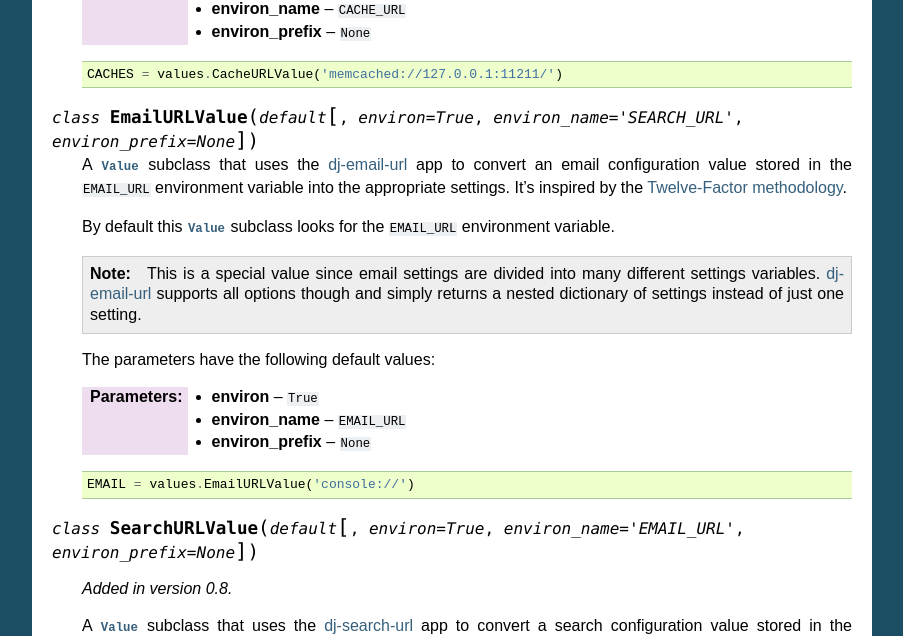
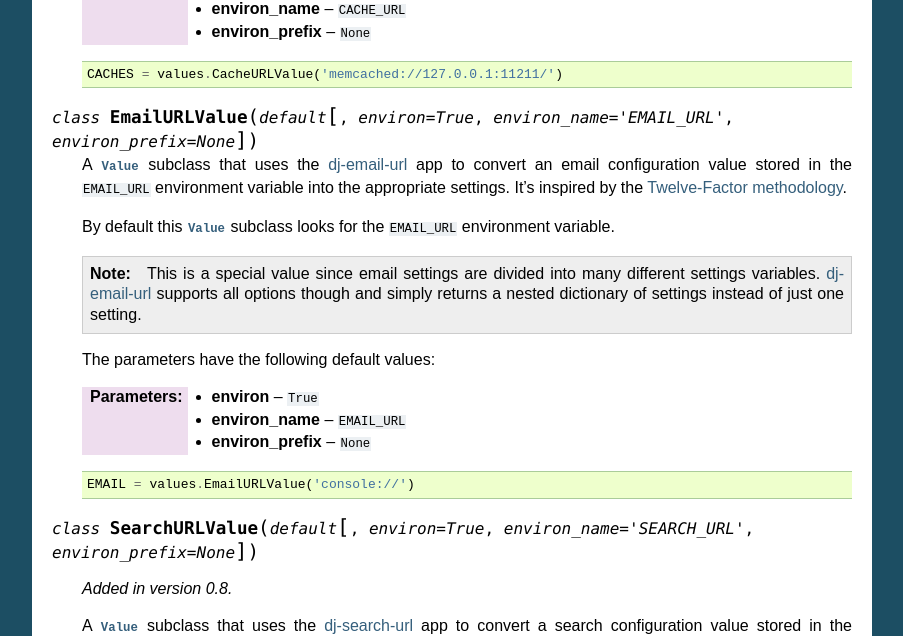
Before and after one commit to jazzband/django-configurations, a Sphinx documentation site: the page built from docs/values.rst, in a window 1280 px wide and 900 px high, scrolled down 6144 px. Shown: the part 152-788 px from the top of the window, without its empty margins (198-1101 px from the left). Built offline with Sphinx 7.4.7, drawn with Linux system fonts in a browser that asks for light colours; some of the changed lines change nothing that is shown.

Commit message:
Fixed typos in docs

```diff
--- a/docs/values.rst
+++ b/docs/values.rst
@@ -417,7 +417,7 @@
 
     .. _`django-cache-url`: https://pypi.python.org/pypi/django-cache-url/
 
-.. class:: EmailURLValue(default, [environ=True, environ_name='SEARCH_URL', environ_prefix=None])
+.. class:: EmailURLValue(default, [environ=True, environ_name='EMAIL_URL', environ_prefix=None])
 
     A :class:`~Value` subclass that uses the `dj-email-url`_ app to
     convert an email configuration value stored in the ``EMAIL_URL``
@@ -446,7 +446,7 @@
 
     .. _`dj-email-url`: https://pypi.python.org/pypi/dj-email-url/
 
-.. class:: SearchURLValue(default, [environ=True, environ_name='EMAIL_URL', environ_prefix=None])
+.. class:: SearchURLValue(default, [environ=True, environ_name='SEARCH_URL', environ_prefix=None])
 
     .. versionadded:: 0.8
 
```
